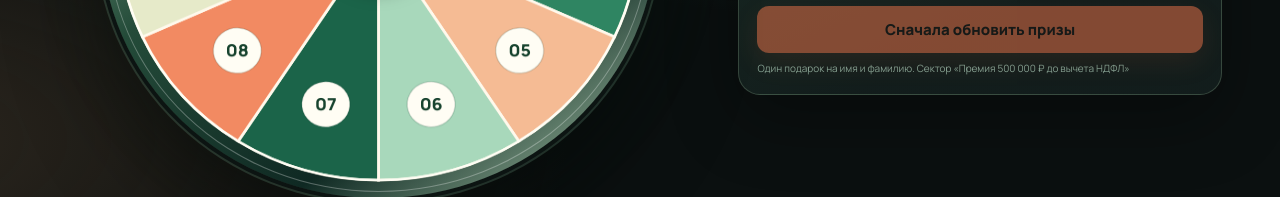
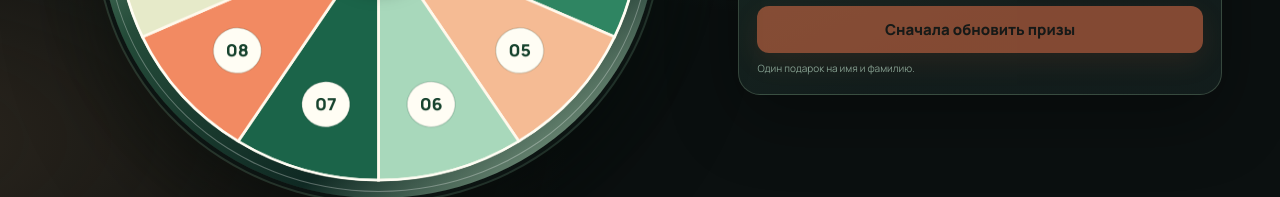
Before and after one commit to surniiyka-cloud/koleso_fortun, a plain HTML site: page index.html in a window 1280 px wide. Shown: the part 540-737 px from the top of the page. Drawn offline with nearby package versions, Linux system fonts and the light colour scheme; no server answers; a web font is replaced by a local one.

Commit message:
Update index.html

```diff
--- a/index.html
+++ b/index.html
@@ -4,7 +4,7 @@
 <link rel="stylesheet" href="./site.css?v=16"></head><body>
 <div class="shell"><header class="head"><div class="logo"><div class="mark">Т</div><div><strong>ТИАН-ТРЕЙД</strong><small>ПАРТНЁР УСПЕШНЫХ</small></div></div><button class="ghost" id="openAdmin">⚙ Администратор</button></header>
 <section class="hero"><span class="tag">ТИАН-ТРЕЙД / СПЕЦИАЛЬНЫЙ РОЗЫГРЫШ</span><h1>Колесо <span>возможностей</span></h1><p>Один поворот. Один подарок. Привилегии, которых нет в обычном рабочем графике.</p></section>
-<main class="layout"><div class="wheelbox"><div class="wheel-decor">LUCKY SPIN <span>✳</span> SPECIAL EDITION</div><div class="ring"><div class="pointer"></div><canvas id="wheel"></canvas><div class="cap">ТИАН</div></div><p class="wheel-caption">Нажми «Крутить колесо» — и доверься удаче</p></div><div class="side"><section class="card entry-card"><span class="tag">УЧАСТИЕ В РОЗЫГРЫШЕ / 01</span><h2 style="margin-top:10px">Твой шанс на подарок</h2><p>Введи имя и фамилию, запусти колесо и узнай, какой бонус приготовила для тебя команда ТИАН-Трейд.</p><div class="fields"><input id="first" maxlength="60" placeholder="Имя" autocomplete="given-name"><input id="last" maxlength="60" placeholder="Фамилия" autocomplete="family-name"></div><button class="primary" id="spin">Крутить колесо ✦</button><div class="subtle">Один подарок на имя и фамилию. Сектор «Премия 500 000 ₽ до вычета НДФЛ»</div></section></div></main>
+<main class="layout"><div class="wheelbox"><div class="wheel-decor">LUCKY SPIN <span>✳</span> SPECIAL EDITION</div><div class="ring"><div class="pointer"></div><canvas id="wheel"></canvas><div class="cap">ТИАН</div></div><p class="wheel-caption">Нажми «Крутить колесо» — и доверься удаче</p></div><div class="side"><section class="card entry-card"><span class="tag">УЧАСТИЕ В РОЗЫГРЫШЕ / 01</span><h2 style="margin-top:10px">Твой шанс на подарок</h2><p>Введи имя и фамилию, запусти колесо и узнай, какой бонус приготовила для тебя команда ТИАН-Трейд.</p><div class="fields"><input id="first" maxlength="60" placeholder="Имя" autocomplete="given-name"><input id="last" maxlength="60" placeholder="Фамилия" autocomplete="family-name"></div><button class="primary" id="spin">Крутить колесо ✦</button><div class="subtle">Один подарок на имя и фамилию.</div></section></div></main>
 <footer class="footer"><span>© ТИАН-ТРЕЙД · Колесо возможностей</span><span>Сделано для тех, кто делает больше</span></footer></div>
 <div class="reward-overlay hidden" id="rewardOverlay" role="presentation">
  <section class="reward-modal" id="result" role="dialog" aria-modal="true" aria-labelledby="resultTitle" aria-describedby="resultText" tabindex="-1">
```
